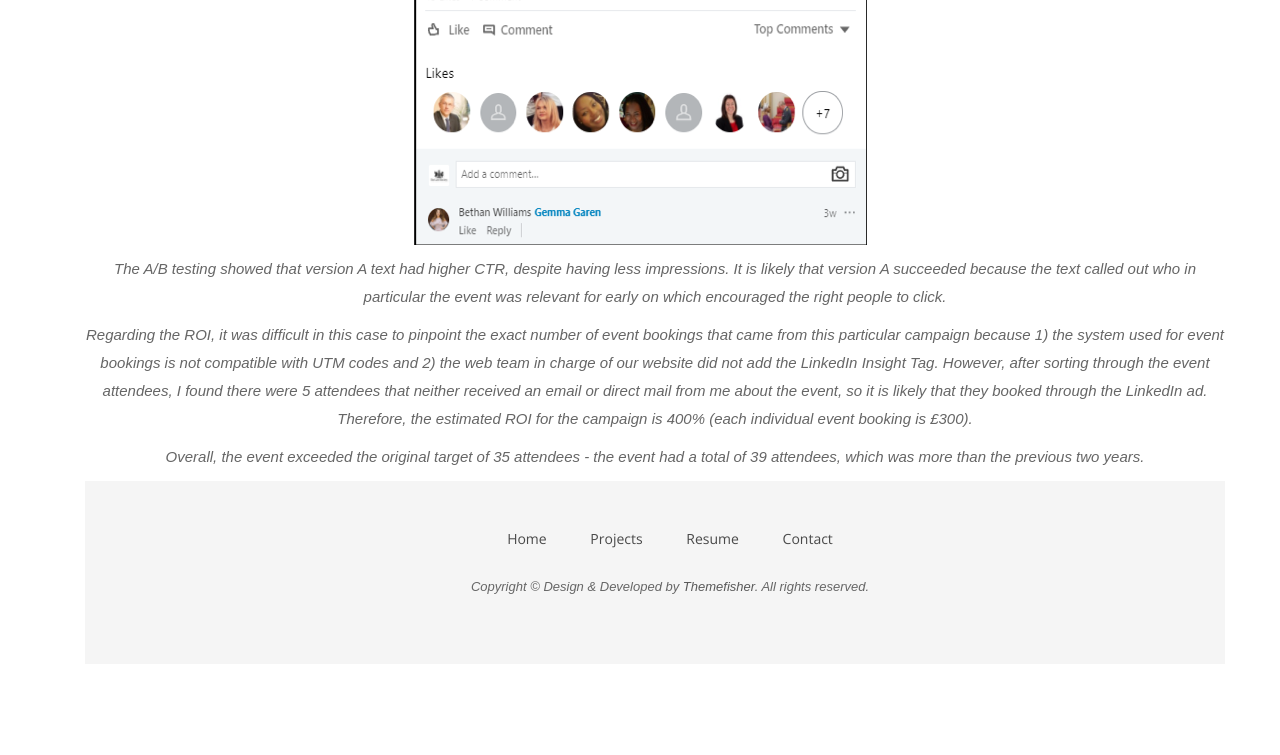
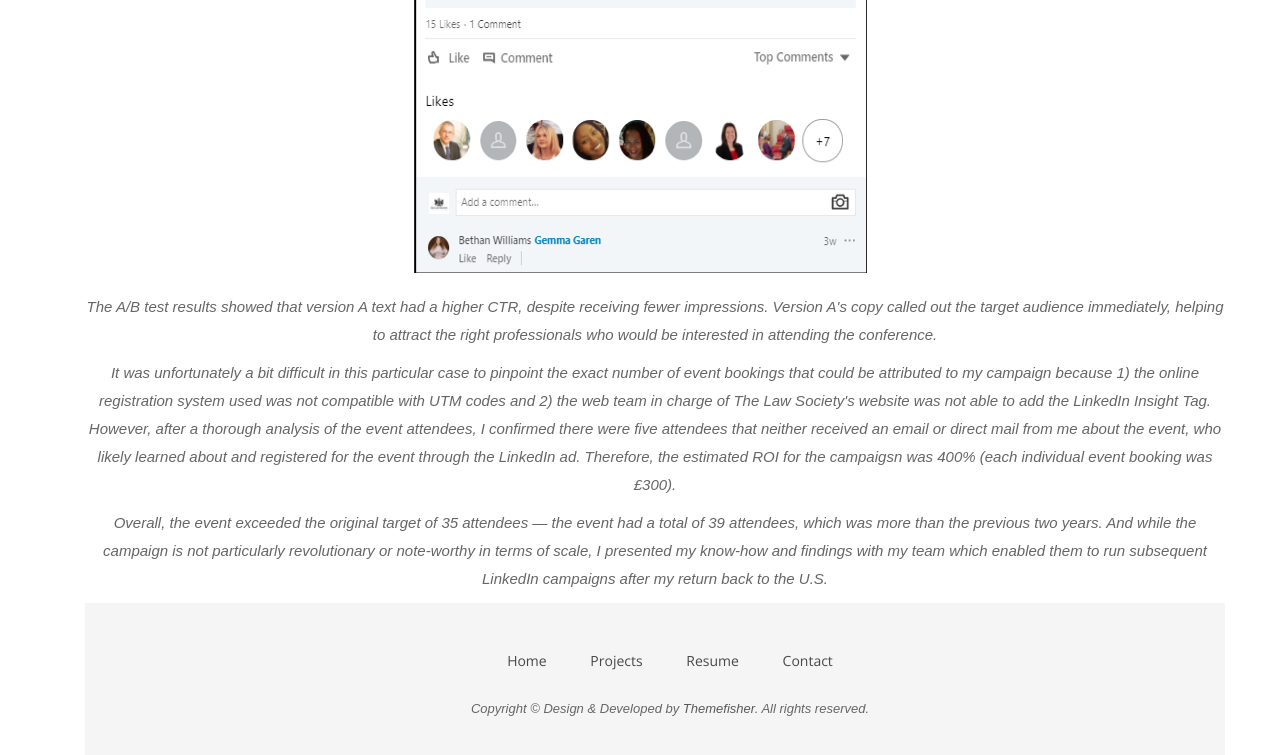
Before and after one commit to melanietsou/melanietsou.github.io, a Jekyll site: the page built from thelawsociety.html, in a window 1280 px wide and 900 px high, scrolled down 1389 px. Shown: the top 755 px of the window. Built offline with Jekyll 4.4.1, drawn with Linux system fonts in a browser that asks for light colours; nearby versions of some CDN libraries; some web fonts are replaced; some of the changed text lies outside the part shown.

Commit message:
lawsociety

```diff
--- a/thelawsociety.html
+++ b/thelawsociety.html
@@ -9,10 +9,10 @@
 <h1>The Law Society</h1>
 <div class="container">
 	<p></p>
-<p>While I was at <a href="https://www.lawsociety.org.uk/" target="_blank">The Law Society</a>, I had the opportunity to run the department's first LinkedIn ad campaign.</p>
-<p>I was in charge of the marketing campaign and budget for an annual Human Resources forum known as "People in practice." In addition to the usual marketing mix of emails and direct mail that was done every year, I thought the event could also benefit from a paid social campaign on LinkedIn since most HR professionals use LinkedIn on a daily basis anyways.</p>
-<p>The ad was done via a LinkedIn sponsored direct post. For the audience targeting, I focused on HR managers working at law firms in London, Southern and Eastern England since those regions would've been most likely to be able to commute into London for this event.</p>
-<p>I did an A/B test with different call-to-action texts using the same image, so the total budget of £300 was split between the two campaigns over a period of two weeks.</p>
+<p>While I worked at <a href="https://www.lawsociety.org.uk/" target="_blank">The Law Society</a> in London, I had the unique opportunity to run the department's first LinkedIn ad campaign.</p>
+<p>I was managing the marketing campaign and budget for an annual Human Resources forum known as "People in practice." In addition to the usual marketing mix of targeted email campaigns and direct mail, I made a business case for trialing a paid social campaign via LinkedIn since most HR professionals are active on that social platform.</p>
+<p>The ad was done via a LinkedIn sponsored direct post. For the audience targeting, I selected HR managers working at law firms in London, Southern and Eastern England since those regions made the most sense geographically, with convenient commutes to the event venue.</p>
+<p>An A/B test was performed with different call-to-action texts utilizing the same graphic, so the total budget of £300 was split evenly between the two campaigns over two weeks.</p>
 </div>
 </p>
 <div class="section-title text-center">
@@ -24,6 +24,10 @@
 <div class="section-title text-center">
    <img src="{{ site.baseurl }}/img/linkedin-b.png" alt="Img"> </p></a>
 <div class="container">
-<p>The A/B testing showed that version A text had higher CTR, despite having less impressions. It is likely that version A succeeded because the text called out who in particular the event was relevant for early on which encouraged the right people to click.</p>
-<p>Regarding the ROI, it was difficult in this case to pinpoint the exact number of event bookings that came from this particular campaign because 1) the system used for event bookings is not compatible with UTM codes and 2) the web team in charge of our website did not add the LinkedIn Insight Tag. However, after sorting through the event attendees, I found there were 5 attendees that neither received an email or direct mail from me about the event, so it is likely that they booked through the LinkedIn ad. Therefore, the estimated ROI for the campaign is 400% (each individual event booking is £300).</p>
-<p>Overall, the event exceeded the original target of 35 attendees - the event had a total of 39 attendees, which was more than the previous two years. </p>
+</div>
+<p>
+</p>
+	<div class="container">
+<p>The A/B test results showed that version A text had a higher CTR, despite receiving fewer impressions. Version A's copy called out the target audience immediately, helping to attract the right professionals who would be interested in attending the conference.</p>
+<p>It was unfortunately a bit difficult in this particular case to pinpoint the exact number of event bookings that could be attributed to my campaign because 1) the online registration system used was not compatible with UTM codes and 2) the web team in charge of The Law Society's website was not able to add the LinkedIn Insight Tag. However, after a thorough analysis of the event attendees, I confirmed there were five attendees that neither received an email or direct mail from me about the event, who likely learned about and registered for the event through the LinkedIn ad. Therefore, the estimated ROI for the campaigsn was 400% (each individual event booking was £300).</p>
+<p>Overall, the event exceeded the original target of 35 attendees — the event had a total of 39 attendees, which was more than the previous two years. And while the campaign is not particularly revolutionary or note-worthy in terms of scale, I presented my know-how and findings with my team which enabled them to run subsequent LinkedIn campaigns after my return back to the U.S.</p>
```
